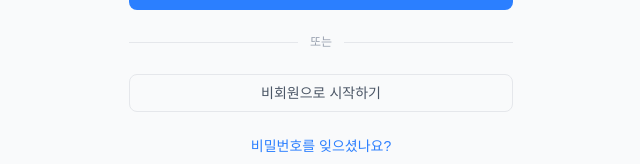
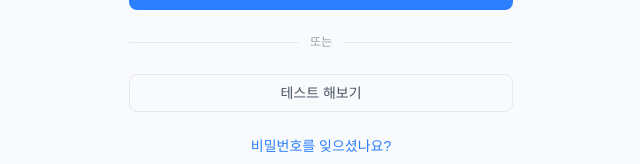
Before and after one commit to hp22000150-ai/my-todo-app, a Next.js app: page /login in a window 1280 px wide. Shown: the part 431-595 px from the top of the page, without its empty margins (319-959 px from the left). Built offline with nearby package versions, Linux system fonts and the light colour scheme.

Commit message:
fix: 비회원 버튼 텍스트 '테스트 해보기'로 변경

```diff
--- a/app/login/page.tsx
+++ b/app/login/page.tsx
@@ -98,7 +98,7 @@ export default function LoginPage() {
           }}
           className="w-full rounded-lg border border-gray-200 py-2 text-sm font-medium text-gray-600 transition-colors hover:bg-gray-50 active:bg-gray-100 disabled:opacity-60 dark:border-gray-700 dark:text-gray-300 dark:hover:bg-gray-800"
         >
-          {guestPending ? "입장 중..." : "비회원으로 시작하기"}
+          {guestPending ? "입장 중..." : "테스트 해보기"}
         </button>
 
         <div className="mt-6 space-y-2 text-center text-sm text-gray-500 dark:text-gray-400">
```
